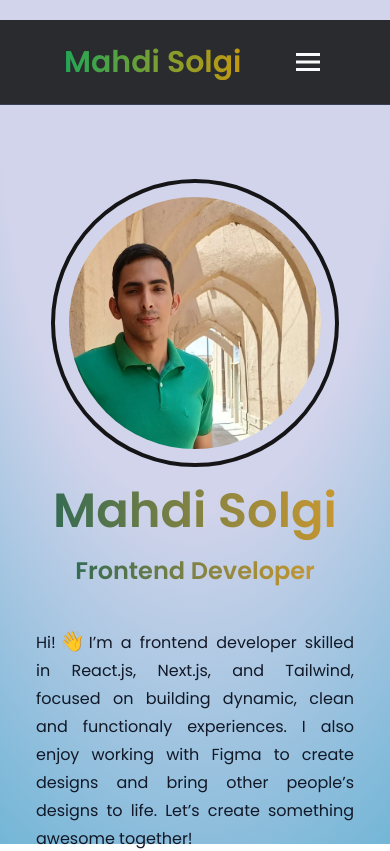
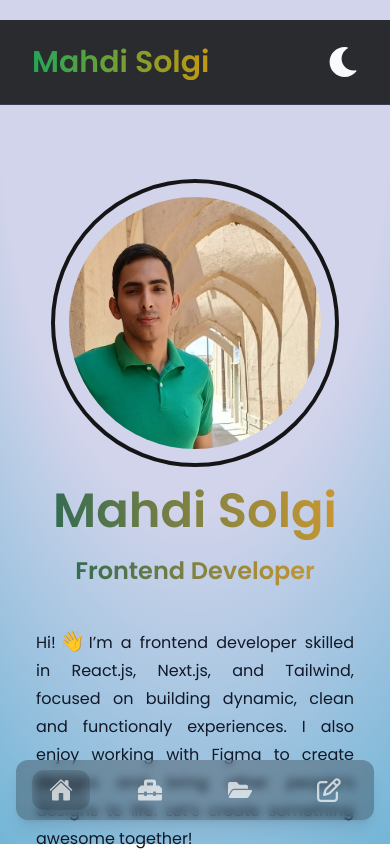
Before and after one commit to mahdisolgi1/mahdi-solgi-portfolio, a React (Vite) app: page / in a window 390 px wide. Shown: the top 851 px of the page. Built offline with nearby package versions, Linux system fonts and the light colour scheme.

Commit message:
feat(Navbar): replace sideBar for mobile with downbar for mobile

```diff
--- a/src/Components/Navbar.jsx
+++ b/src/Components/Navbar.jsx
@@ -1,11 +1,12 @@
-import { useEffect, useState, useRef } from "react";
-import { BiMenu, BiX } from "react-icons/bi";
+import { useEffect, useState } from "react";
 import { BsGithub, BsLinkedin } from "react-icons/bs";
 import { motion } from "framer-motion";
-import { FaMoon, FaSun } from "react-icons/fa";
+import { FaFolderOpen, FaMoon, FaSun, FaToolbox } from "react-icons/fa";
+import { IoHome } from "react-icons/io5";
+import { FaRegPenToSquare } from "react-icons/fa6";
+import { BiLogoGmail } from "react-icons/bi";
 
 const Navbar = () => {
-  const [isOpen, setIsOpen] = useState(false);
   const [darkMode, setDarkMode] = useState(() => {
     return window.matchMedia("(prefers-color-scheme: dark)").matches;
   });
@@ -29,27 +30,10 @@ const Navbar = () => {
   }, []);
 
   const [activeSection, setActiveSection] = useState("home");
-  const menuRef = useRef(null);
-
-  const menuOpen = () => {
-    setIsOpen(!isOpen);
-  };
 
   const toggleDarkMode = () => {
     setDarkMode(!darkMode);
   };
-
-  useEffect(() => {
-    const handleClickOutside = (e) => {
-      if (menuRef.current && !menuRef.current.contains(e.target)) {
-        setIsOpen(false);
-      }
-    };
-    document.addEventListener("mousedown", handleClickOutside);
-    return () => {
-      document.removeEventListener("mousedown", handleClickOutside);
-    };
-  }, []);
 
   useEffect(() => {
     const bodyClass = document.body.classList;
@@ -89,7 +73,7 @@ const Navbar = () => {
         animate={{ y: 0, opacity: 1 }}
         transition={{ duration: 0.8, delay: 0.2 }}
         role="navigation"
-        className="mt-5 md:rounded-full fixed z-10 top-0 flex w-full lg:w-[80%] items-center justify-between border-b border-b-gray-700 bg-black/80 dark:bg-white/80 px-16 py-6 text-gray-50 dark:text-gray-950 backdrop-blur-md"
+        className="mt-5 md:rounded-full fixed z-10 top-0 flex w-full lg:w-[80%] items-center justify-between border-b border-b-gray-700 bg-black/80 dark:bg-white/80 px-8 md:px-16 lg:px-8 py-6 text-gray-50 dark:text-gray-950 backdrop-blur-md"
       >
         <a
           href="#home"
@@ -99,7 +83,7 @@ const Navbar = () => {
           Mahdi Solgi
         </a>
 
-        <ul className="hidden gap-10 md:flex">
+        <ul className="hidden md:gap-5 lg:gap-10 md:flex">
           {["Home", "Tech", "Projects", "Contact"].map((section) => (
             <li key={section}>
               <a
@@ -130,58 +114,13 @@ const Navbar = () => {
             >
               <BsGithub />
             </a>
-          </li>
-          <li>
-            <button
-              className="text-xl transition-all duration-300 cursor-pointer opacity-70 hover:opacity-100"
-              onClick={toggleDarkMode}
-            >
-              {darkMode ? <FaSun /> : <FaMoon />}
-            </button>
-          </li>
-        </ul>
-
-        {isOpen ? (
-          <BiX className="block text-4xl md:hidden" onClick={menuOpen} />
-        ) : (
-          <BiMenu className="block text-4xl md:hidden" onClick={menuOpen} />
-        )}
-      </motion.div>
-
-      <div
-        ref={menuRef}
-        className={` fixed right-0 top-[103px] flex flex-col h-screen w-1/2 items-start justify-start gap-10 border-1 border-b border-b-gray-700 bg-black/80 dark:bg-white/80 px-16 py-6 text-gray-50 dark:text-gray-950 backdrop-blur-md z-50  duration-300 ease-in-out ${
-          isOpen ? "translate-x-0 opacity-100" : "translate-x-full opacity-0"
-        }`}
-      >
-        <ul className="flex flex-col gap-8">
-          {["Home", "Tech", "Projects", "Contact"].map((section) => (
-            <li key={section}>
-              <a
-                href={`#${section}`}
-                className={`font-extrabold transition-all duration-300 cursor-pointer ${
-                  activeSection === section ? "text-green-500" : "opacity-70"
-                }`}
-                onClick={() => setIsOpen(false)}
-              >
-                {section}
-              </a>
-            </li>
-          ))}
+          </li>{" "}
           <li>
             <a
-              href="https://www.linkedin.com/in/mahdi-solgi/"
+              href="mailto:mahdi.solgi.dev@gmail.com"
               className="text-xl transition-all duration-300 cursor-pointer opacity-70 hover:opacity-100"
             >
-              <BsLinkedin />
-            </a>
-          </li>
-          <li>
-            <a
-              href="https://github.com/mahdisolgi1"
-              className="text-xl transition-all duration-300 cursor-pointer opacity-70 hover:opacity-100"
-            >
-              <BsGithub />
+              <BiLogoGmail />
             </a>
           </li>
           <li>
@@ -193,7 +132,43 @@ const Navbar = () => {
             </button>
           </li>
         </ul>
-      </div>
+        {darkMode ? (
+          <FaSun
+            className="block text-3xl md:hidden"
+            onClick={toggleDarkMode}
+          />
+        ) : (
+          <FaMoon
+            className="block text-3xl md:hidden"
+            onClick={toggleDarkMode}
+          />
+        )}
+      </motion.div>
+      <nav className="fixed z-50 block w-full px-4 md:hidden bottom-6">
+        <nav className="flex justify-between items-center gap-8 h-[60px] px-4 rounded-[12px] shadow-lg bg-[rgba(24,24,29,0.3)] backdrop-blur-[4px]   dark:bg-[rgba(24,24,29,0.73)] dark:border-none">
+          {[
+            { Icon: IoHome, section: "Home" },
+            { Icon: FaToolbox, section: "Tech" },
+            { Icon: FaFolderOpen, section: "Projects" },
+            { Icon: FaRegPenToSquare, section: "Contact" },
+          ].map(({ Icon, section }, index) => (
+            <a
+              key={index}
+              className={`w-full flex justify-center items-center rounded-[12px] py-2 ${
+                activeSection === section
+                  ? "bg-white-10 backdrop-blur-[4px] dark:bg-black-1"
+                  : ""
+              }`}
+              href={`/#${section}`}
+            >
+              <Icon
+                size={24}
+                className="cursor-pointer opacity-70 fill-white"
+              />
+            </a>
+          ))}
+        </nav>
+      </nav>
     </>
   );
 };
```
